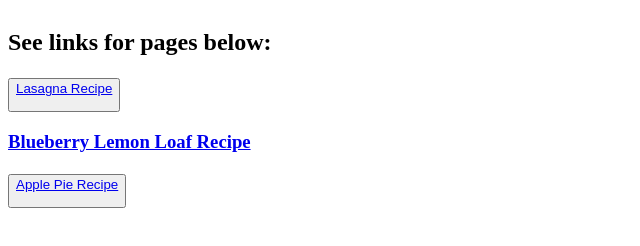
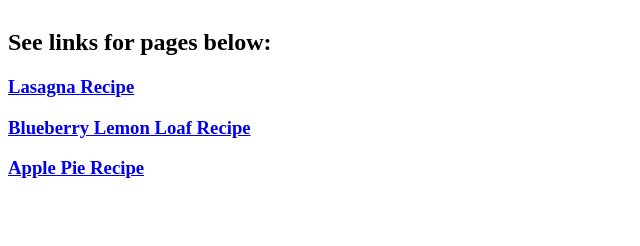
Before and after one commit to vabrahams638/odin-recipes, a plain HTML site: page index.html in a window 1280 px wide. Shown: the part 72-318 px from the top of the page, without its empty margins (0-640 px from the left). Drawn offline with Linux system fonts and the light colour scheme.

Commit message:
Update index.html

```diff
--- a/index.html
+++ b/index.html
@@ -9,9 +9,8 @@
 		<h1> <p> Odin Recipes - Let's get it! </p>
 		<h2> See links for pages below: </h2>
 
-		<h3><p> <button> <a href="/odin-recipes/lasagna.html"> Lasagna Recipe </a> </p> </button> </h3>
+		<h3> <p> <a href="/odin-recipes/lasagna.html"> Lasagna Recipe </a> </p> </h3>
 		<h3> <p> <a href="/odin-recipes/blueberry-lemonloaf.html"> Blueberry Lemon Loaf Recipe </a></p></h3>
-		<h3> <p> <button> <a href="/odin-recipes/apple-pie.html"> Apple Pie Recipe </a> </p>
-		</button> </h3>
+		<h3> <p> <a href="/odin-recipes/apple-pie.html"> Apple Pie Recipe </a> </p> </h3>
 	</body>
 </html>
```
